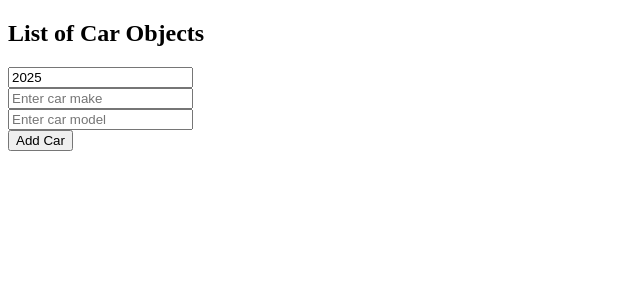
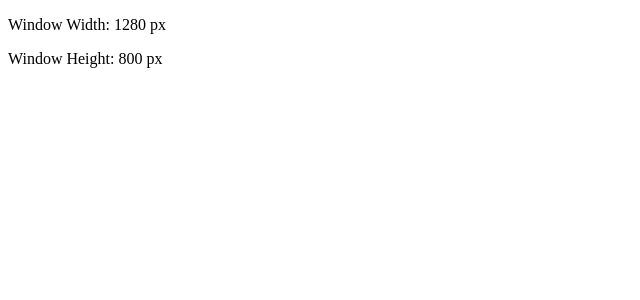
Before and after one commit to VVVu1511/ReactLearning, a React (Vite) app in the folder MyApp/: page / in a window 1280 px wide. Shown: the top 300 px of the page, without its empty margins (0-640 px from the left). Built offline with nearby package versions, Linux system fonts and the light colour scheme.

Commit message:
useState

```diff
--- a/MyApp/src/MyComponent/MyComponent.jsx
+++ b/MyApp/src/MyComponent/MyComponent.jsx
@@ -1,4 +1,4 @@
-import React, {useState} from "react"
+import React, {useState, useEffect} from "react"
 
 
 function MyComponent(){
@@ -91,57 +91,101 @@
     //     </div>
     // );
 
-    const [cars, setCars] = useState([]);
-    const [carYear, setCarYear] = useState(new Date().getFullYear());
-    const [carMake, setCarMake] = useState("");
-    const [carModel, setCarModel] = useState("");
+    // const [cars, setCars] = useState([]);
+    // const [carYear, setCarYear] = useState(new Date().getFullYear());
+    // const [carMake, setCarMake] = useState("");
+    // const [carModel, setCarModel] = useState("");
 
-    function handleAddCar(){
-        const new_car = {year: carYear, make: carMake, model: carModel};
-        setCars(c => [...c,new_car]);
+    // function handleAddCar(){
+    //     const new_car = {year: carYear, make: carMake, model: carModel};
+    //     setCars(c => [...c,new_car]);
 
-        setCarYear(new Date().getFullYear());
-        setCarMake("");
-        setCarModel("");
-    }
+    //     setCarYear(new Date().getFullYear());
+    //     setCarMake("");
+    //     setCarModel("");
+    // }
 
-    function handleRemoveCar(index){
-        setCars(c => c.filter((_,i) => i != index));
-    }
+    // function handleRemoveCar(index){
+    //     setCars(c => c.filter((_,i) => i != index));
+    // }
 
-    function handleYearChange(event){
-        setCarYear(event.target.value);
-    }
+    // function handleYearChange(event){
+    //     setCarYear(event.target.value);
+    // }
 
-    function handleMakeChange(event){
-        setCarMake(event.target.value);
-    }
+    // function handleMakeChange(event){
+    //     setCarMake(event.target.value);
+    // }
 
-    function handleModelChange(event){
-        setCarModel(event.target.value);
+    // function handleModelChange(event){
+    //     setCarModel(event.target.value);
+    // }
+
+    // return (
+    //     <div>
+    //         <h2>List of Car Objects</h2>
+    //         <ul>
+    //             {cars.map((car, index) => <li onClick={() => handleRemoveCar(index)} key={index}>{car.year} {car.make} {car.model}</li>)}
+    //         </ul>
+
+    //         <input type="number" value={carYear} onChange={handleYearChange}></input>
+    //         <br></br>
+
+    //         <input type="text" value={carMake} onChange={handleMakeChange}
+    //                 placeholder="Enter car make"></input>
+    //         <br></br>
+
+    //         <input type="text" value={carModel} onChange={handleModelChange}
+    //                 placeholder="Enter car model"></input>
+    //         <br></br>
+
+    //         <button onClick={handleAddCar}>Add Car</button>
+    //     </div>
+    // );
+
+    // const [count, setCount] = useState(0);
+    // const [color, setColor] = useState("green");
+    const [width, setWidth] = useState(window.innerWidth);
+    const [height, setHeight] = useState(window.innerHeight);
+
+    useEffect(() => {
+        window.addEventListener("resize", handleResize);
+        console.log('Event listener');
+
+        return () => {
+            window.removeEventListener("resize", handleResize);
+            console.log('Event listener removed');
+        }
+    }, []);
+
+    // useEffect(() => {
+    //     document.title = `Count: ${count} ${color}`;
+    // },[count,color]);
+
+    // function addCount(){
+    //     setCount(c => c + 1);
+    // }
+
+    // function subtractCount(){
+    //     setCount(c => c - 1);
+    // }
+
+    // function changeColor(){
+    //     setColor(c => c === "green" ? "red" : "green");
+    // }
+
+    function handleResize(){
+        setWidth(window.innerWidth);
+        setHeight(window.innerHeight);
     }
 
     return (
-        <div>
-            <h2>List of Car Objects</h2>
-            <ul>
-                {cars.map((car, index) => <li onClick={() => handleRemoveCar(index)} key={index}>{car.year} {car.make} {car.model}</li>)}
-            </ul>
+        <>
+            <p>Window Width: {width} px</p>
+            <p>Window Height: {height} px</p>
+        </>
+    )
 
-            <input type="number" value={carYear} onChange={handleYearChange}></input>
-            <br></br>
-
-            <input type="text" value={carMake} onChange={handleMakeChange}
-                    placeholder="Enter car make"></input>
-            <br></br>
-
-            <input type="text" value={carModel} onChange={handleModelChange}
-                    placeholder="Enter car model"></input>
-            <br></br>
-
-            <button onClick={handleAddCar}>Add Car</button>
-        </div>
-    );
 }
 
 export default MyComponent
```
